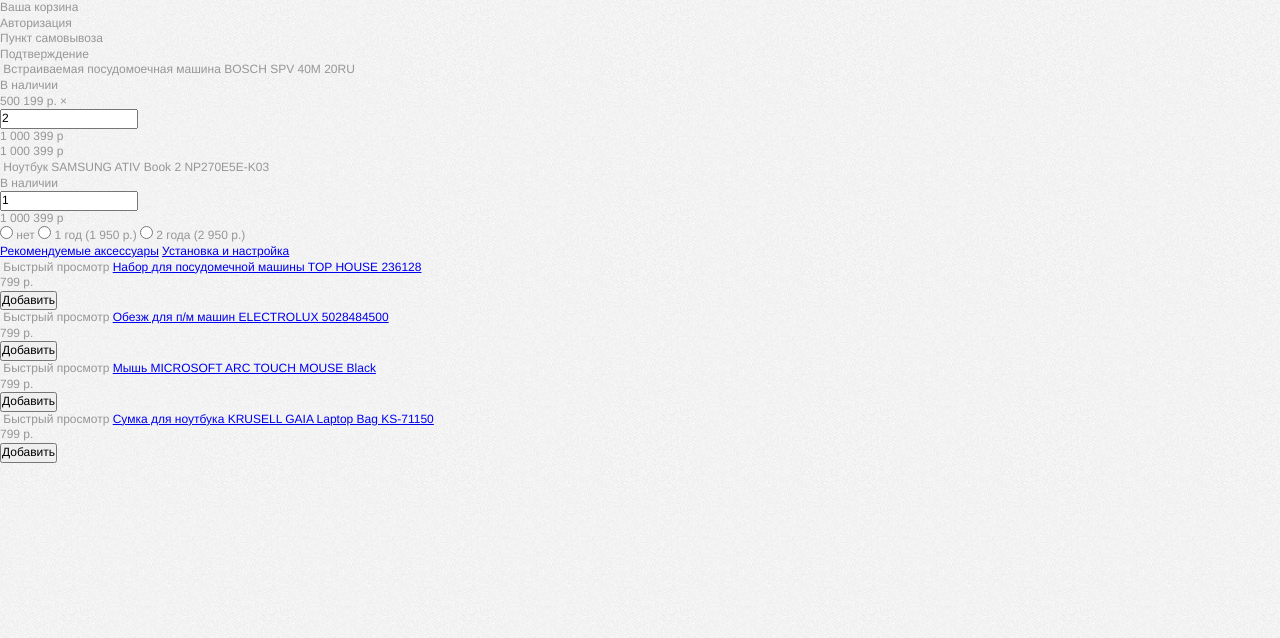
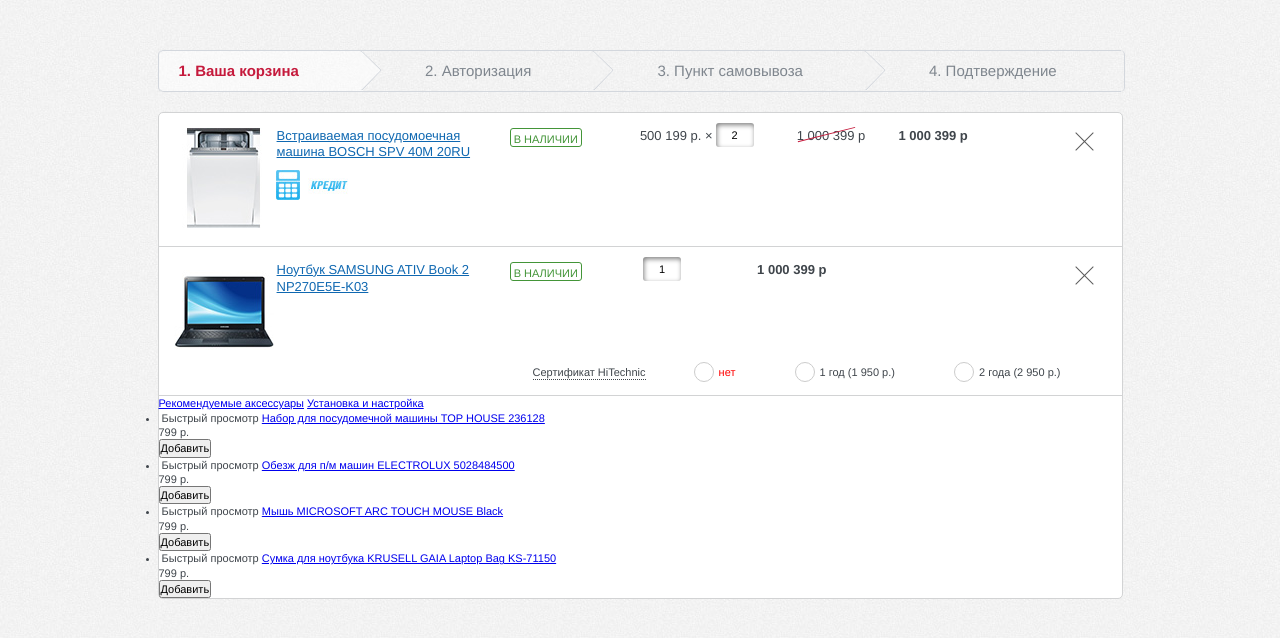
Before and after one commit to Faramanta/eldorado, a plain HTML site: page index.html in a window 1280 px wide. Drawn offline with Linux system fonts and the light colour scheme.

Commit message:
Style start

```diff
--- a/css/style.css
+++ b/css/style.css
@@ -7,9 +7,9 @@
     background: #ffffff url("../img/bg_pattern.jpg") repeat;
     max-width: 1300px;
     font-family: Helvetica, sans-serif;
-    font-size: 12px;
+    font-size: 11px;
     line-height: 1.3;
-    color: #969696;
+    color: #3f454b;
 }
 
 img{
@@ -19,7 +19,6 @@
 h1, h2, h3, h4, h5, h6{
     color: #2e2c2d;
     font-size: 13px;
-    font-family: "Trebuchet MS", Arial, Helvetica, sans-serif;
 }
 
 .clearfix::after{
@@ -27,3 +26,256 @@
     display: table;
     clear: both;
 }
+
+.container {
+    width: 965px;
+    margin: 0 auto;
+    padding-top: 50px;
+}
+
+.breadcrumbs {
+    margin-bottom: 20px;
+}
+
+.breadcrumbs__list {
+    display:  inline-block;
+    width: 100%;
+    margin: 0;
+    padding: 0;
+    list-style: none;
+    border-left: 1px solid #d3d7dd;
+    border-right: 1px solid #d3d7dd;
+    border-radius: 5px;
+    position: relative;
+}
+
+.breadcrumbs__list--delivery {
+    display: none;
+    font-size: 13px;
+}
+
+.breadcrumbs__item {
+    display: inline-block;
+    margin-left: -4px;
+    text-align: center;
+}
+
+.breadcrumbs__list--delivery .breadcrumbs__title {
+    padding: 10px 33px 10px 31px;
+}
+
+
+.breadcrumbs__title {
+    display: block;
+    padding: 10px 64px 10px 63px;
+    border-top: 1px solid #d3d7dd;
+    border-bottom: 1px solid #d3d7dd;
+    position: relative;
+    color: #7f868e;
+    font-size: 15px;
+}
+
+
+
+.breadcrumbs__item:first-child {
+    margin-left: 0;
+}
+
+.breadcrumbs__item:first-child .breadcrumbs__title {
+    padding-left: 20px;
+    border-radius: 5px 0 0 5px;
+}
+
+.breadcrumbs__title::after {
+    position: absolute;
+    content: "";
+    width: 28px;
+    height: 28px;
+    right: -13px;
+    top: 5px;
+    background: url("../img/bg_pattern.jpg") repeat;
+    transform: rotate(134deg);
+    border: 1px solid #d3d7dd;
+    border-radius: 2px;
+    z-index: 10;
+    cursor: pointer;
+    border-bottom: transparent;
+    border-right: transparent;
+}
+
+.breadcrumbs__item:last-child .breadcrumbs__title::after {
+    display: none;
+}
+
+.breadcrumbs__title--active,
+.breadcrumbs__title--active::after {
+    color: #c51a3c;
+    font-weight: bold;
+    background: url("../img/bg_pattern_light.jpg") repeat;
+}
+
+.cart {
+    background: #ffffff;
+    border-radius: 5px;
+    border: 1px solid #d2d3d4;
+
+}
+
+.cart__list {
+    margin: 0;
+    padding: 0;
+    list-style: none;
+}
+
+.cart__item {
+    position: relative;
+    border-bottom: 1px solid #d2d3d4;
+    padding: 15px;
+}
+
+.cart__close {
+    position: relative;
+    top: -100px;
+    right: 0px;
+}
+
+.cart__close::after{
+    content: "";
+    position: absolute;
+    width: 25px;
+    height: 1px;
+    background: #5a5a5a;
+    transform: rotate(-45deg);
+    right: 10px;
+    top: 10px;
+}
+
+.cart__close::before {
+    content: "";
+    position: absolute;
+    width: 25px;
+    height: 1px;
+    background: #5a5a5a;
+    transform: rotate(45deg);
+    right: 10px;
+    top: 10px;
+}
+
+.cart__product-name,
+.cart__inStock,
+.cart__price,
+.cart__input {
+    display: inline-block;
+    vertical-align: top;
+}
+
+.cart__credit {
+    position: absolute;
+    top: 57px;
+    left: 117px;
+}
+
+.cart__product-name {
+    width: 230px;
+    color: #0f68b1;
+    font-size: 13px;
+}
+
+.cart__inStock {
+    color: #439538;
+    border: 1px solid #439538;
+    border-radius: 3px;
+    text-transform: uppercase;
+    padding: 3px 3px 0px 3px;
+    margin-right: 55px;
+}
+
+.cart__price {
+    font-size: 13px;
+    color: #3f454b;
+    position: relative;
+}
+
+.cart__input {
+    width: 28px;
+    box-shadow: inset 1px 2px 5px 0px rgba(0, 0, 0, 0.5);
+    border-radius: 3px;
+    border: none;
+    padding: 5px;
+    margin-right: 40px;
+    margin-top: -5px;
+    text-align: center;
+}
+
+.cart__price--sale {
+    margin-right: 30px;
+}
+
+.cart__price--sale::after {
+    content: "";
+    position: absolute;
+    width: 86%;
+    height: 1px;
+    background: #c51a3c;
+    transform: rotate(-14deg);
+    top: 6px;
+    left: 0px;
+}
+
+.cart__price--result {
+    font-weight: bold;
+}
+
+.cart__form-title {
+    display: inline-block;
+    border-bottom: 1px dotted #3f454b;
+}
+
+.cart__certificate {
+    float: right;
+}
+
+
+
+.cart__radio-indicator,
+.cart__form-title {
+    margin-right: 35px;
+}
+
+.cart__radio-indicator {
+    display: inline-block;
+    position: relative;
+}
+
+.cart__radio-block {
+    position: relative;
+    padding-left: 35px;
+    padding-right: 11px;
+    cursor: pointer;
+}
+
+.cart__radio-block input[type="radio"] {
+    display: none;
+}
+
+
+
+
+
+.cart__radio-indicator::before {
+    content: "";
+    position: absolute;
+    display: block;
+    width: 18px;
+    height: 18px;
+    margin-right: 5px;
+    border: 1px solid #ccc;
+    left: -25px;
+    top: -3px;
+    border-radius: 50%;
+}
+
+
+.cart__radio-block input[type="radio"]:checked + .cart__radio-indicator{
+    color: red;
+}
--- a/index.html
+++ b/index.html
@@ -11,18 +11,36 @@
 <body>
     <div class="container">
         <div class="breadcrumbs">
-            <ul class="breadcrumbs__list">
+            <ul class="breadcrumbs__list breadcrumbs__list--pickup">
                 <li class="breadcrumbs__item">
-                    <p class="breadcrumbs__title">Ваша корзина</p>
+                    <p class="breadcrumbs__title breadcrumbs__title--active">1. Ваша корзина</p>
                 </li>
                 <li class="breadcrumbs__item">
-                    <p class="breadcrumbs__title">Авторизация</p>
+                    <p class="breadcrumbs__title">2. Авторизация</p>
                 </li>
                 <li class="breadcrumbs__item">
-                    <p class="breadcrumbs__title">Пункт самовывоза</p>
+                    <p class="breadcrumbs__title">3. Пункт самовывоза</p>
                 </li>
                 <li class="breadcrumbs__item">
-                    <p class="breadcrumbs__title">Подтверждение</p>
+                    <p class="breadcrumbs__title">4. Подтверждение</p>
+                </li>
+            </ul>
+
+            <ul class="breadcrumbs__list breadcrumbs__list--delivery">
+                <li class="breadcrumbs__item">
+                    <p class="breadcrumbs__title breadcrumbs__title--active">1. Ваша корзина</p>
+                </li>
+                <li class="breadcrumbs__item">
+                    <p class="breadcrumbs__title">2. Авторизация</p>
+                </li>
+                <li class="breadcrumbs__item">
+                    <p class="breadcrumbs__title">3. Дата и адрес доставки</p>
+                </li>
+                <li class="breadcrumbs__item">
+                    <p class="breadcrumbs__title">4. Способ оплаты</p>
+                </li>
+                <li class="breadcrumbs__item">
+                    <p class="breadcrumbs__title">5. Подтверждение</p>
                 </li>
             </ul>
         </div>
@@ -30,47 +48,50 @@
         <div class="cart">
             <ul class="cart__list">
                 <li class="cart__item">
-                    <img src="">
-                    <a class="cart__product-name">Встраиваемая посудомоечная машина BOSCH SPV 40M 20RU</a>
-                    <div class="cart__credit"></div>
+                    <img src="img/washer.jpg">
+                    <a href="#" class="cart__product-name">Встраиваемая посудомоечная машина BOSCH SPV 40M 20RU</a>
+                    <img src="img/credit.jpg" class="cart__credit">
                     <div class="cart__inStock">В наличии</div>
                     <div class="cart__price">500 199 р. ×</div>
-                    <input class="cart__input" type="number" value="2">
+                    <input class="cart__input" type="text" value="2">
                     <div class="cart__price cart__price--sale">1 000 399 р</div>
                     <div class="cart__price cart__price--result">1 000 399 р</div>
+                    <div class="cart__close"></div>
                 </li>
 
-                <li class="cart__item">
-                    <img src="">
-                    <a class="cart__product-name">Ноутбук SAMSUNG ATIV Book 2 NP270E5E-K03</a>
+                <li class="cart__item clearfix">
+                    <img src="img/notebook.jpg">
+                    <a href="#" class="cart__product-name">Ноутбук SAMSUNG ATIV Book 2 NP270E5E-K03</a>
                     <div class="cart__credit"></div>
                     <div class="cart__inStock">В наличии</div>
                     <div class="cart__price"></div>
-                    <input class="cart__input" type="number" value="1">
+                    <input class="cart__input" type="text" value="1">
                     <div class="cart__price cart__price--sale"></div>
                     <div class="cart__price cart__price--result">1 000 399 р</div>
                     <div class="cart__certificate">
                         <form name="cart__form" method="post" class="cart__form">
-                            <label class="cart__radio-indicator">
-                                <input type="radio" name="cart__radio" class="cart__radio cart__radio--red">
-                                нет
+                            <p class="cart__form-title">Сертификат HiTechnic</p>
+                            <label class="cart__radio-block">
+                                <input type="radio" name="cart__radio" class="cart__radio cart__radio--red" checked="checked">
+                                <span class="cart__radio-indicator">нет</span>
                             </label>
-                            <label class="cart__radio-indicator">
+                            <label class="cart__radio-block">
                                 <input type="radio" name="cart__radio" class="cart__radio">
-                                1 год (1 950 р.)
+                                <span class="cart__radio-indicator">1 год (1 950 р.)</span>
                             </label>
-                            <label class="cart__radio-indicator">
-                                <input type="radio" name="cart__radio" class="cart__radio">
-                                2 года (2 950 р.)
+                            <label class="cart__radio-block">
+                                <input type="radio" name="cart__radio" class="cart__radio" >
+                                <span class="cart__radio-indicator">2 года (2 950 р.)</span>
                             </label>
 
                         </form>
                     </div>
+                    <div class="cart__close"></div>
                 </li>
             </ul>
 
-            <a href="#" class="cart-related__btn--white">Рекомендуемые аксессуары</a>
-            <a href="#" class="cart-related__btn--white">Установка и настройка</a>
+            <a href="#" class="cart-related__btn cart-related__btn--white">Рекомендуемые аксессуары</a>
+            <a href="#" class="cart-related__btn cart-related__btn--white">Установка и настройка</a>
             <div class="cart-related">
                 <ul class="cart-related__list">
                     <li class="cart-related__item">
```
Also changed, not shown: img/bg_pattern_light.jpg (added), img/credit.jpg (added), img/notebook.jpg (added), img/washer.jpg (added).
